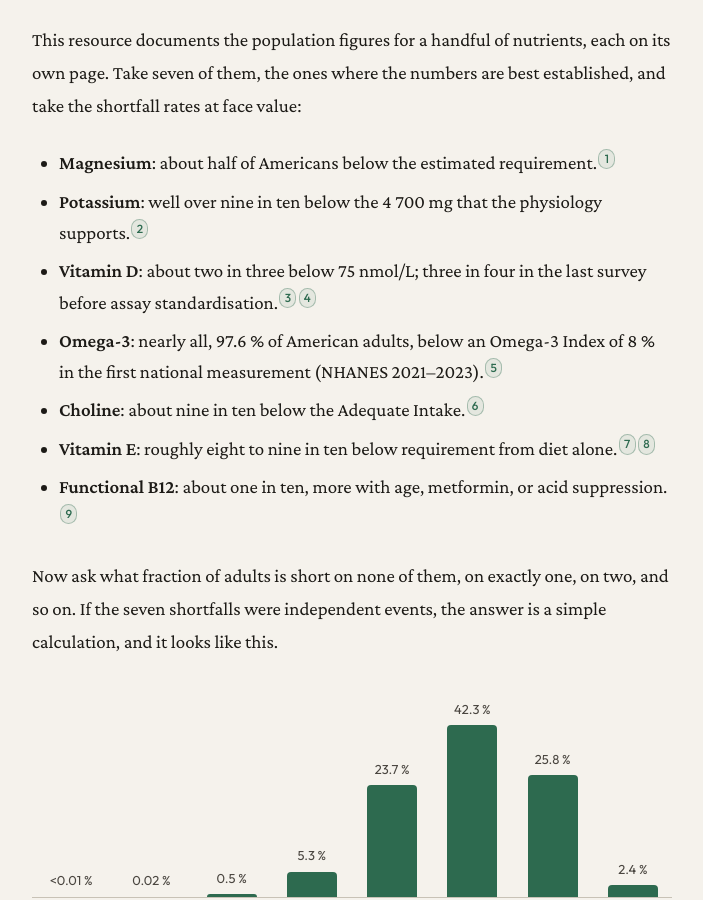
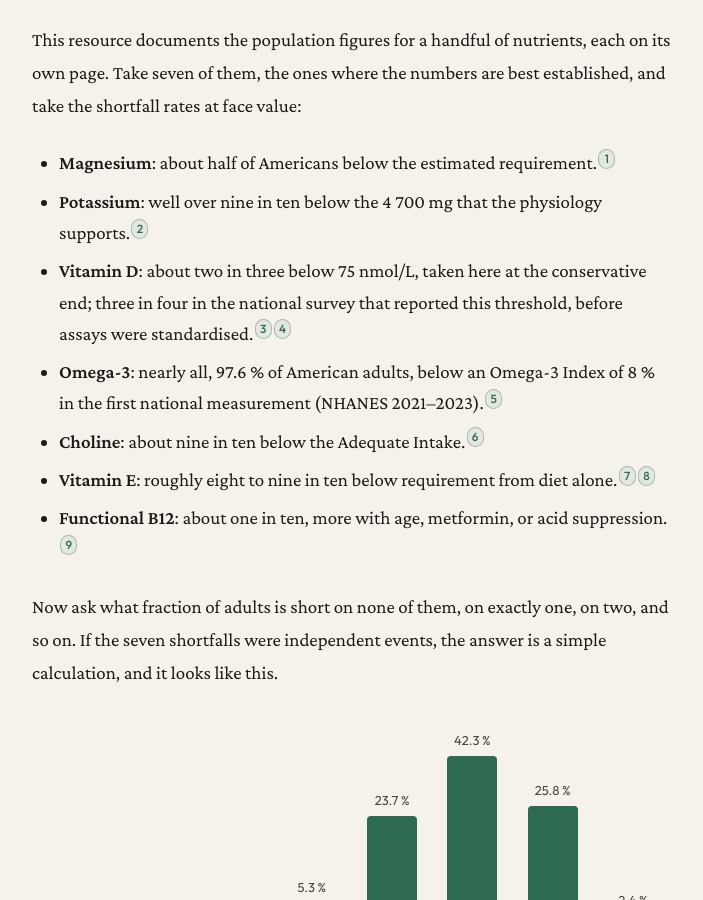
Before and after one commit to PerigGouanvic/physiological-rights, a Jekyll site: the page built from _editorials/the-textbook-body.md, in a window 1280 px wide and 900 px high, scrolled down 2179 px. Shown: the whole window, without its empty margins (122-825 px from the left). Built offline with Jekyll 4.4.1, drawn with Linux system fonts in a browser that asks for light colours.

Commit message:
textbook-body: vitamin D bullet states which survey reported the 75 nmol/L threshold
Co-Authored-By: Claude Opus 5.5 <noreply@anthropic.com>

```diff
--- a/_editorials/the-textbook-body.md
+++ b/_editorials/the-textbook-body.md
@@ -54,7 +54,7 @@ This resource documents the population figures for a handful of nutrients, each
 
 - **Magnesium**: about half of Americans below the estimated requirement.{% include cite.html id="ods-magnesium" ex="intake" %}
 - **Potassium**: well over nine in ten below the 4 700 mg that the physiology supports.{% include cite.html id="whelton-2018" ex="intakes" %}
-- **Vitamin D**: about two in three below 75 nmol/L; three in four in the last survey before assay standardisation.{% include cite.html id="ginde-2009" ex="abstract" %}{% include cite.html id="herrick-2019" ex="abstract" %}
+- **Vitamin D**: about two in three below 75 nmol/L, taken here at the conservative end; three in four in the national survey that reported this threshold, before assays were standardised.{% include cite.html id="ginde-2009" ex="abstract" %}{% include cite.html id="herrick-2019" ex="abstract" %}
 - **Omega-3**: nearly all, 97.6 % of American adults, below an Omega-3 Index of 8 % in the first national measurement (NHANES 2021–2023).{% include cite.html id="powers-2026" ex="results,abstract" %}
 - **Choline**: about nine in ten below the Adequate Intake.{% include cite.html id="wallace-fulgoni-2016" ex="abstract" %}
 - **Vitamin E**: roughly eight to nine in ten below requirement from diet alone.{% include cite.html id="reider-2020" ex="abstract" %}{% include cite.html id="traber-2014" ex="abstract" %}
```
